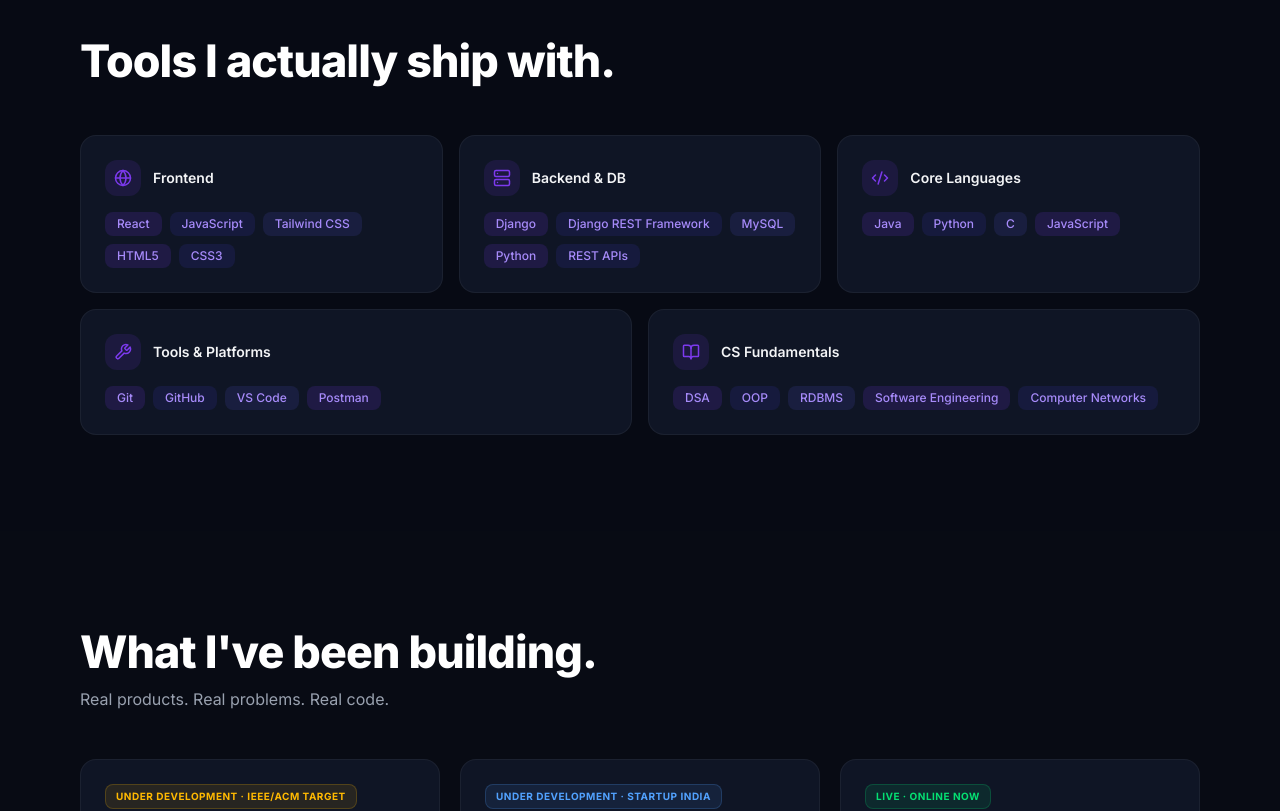
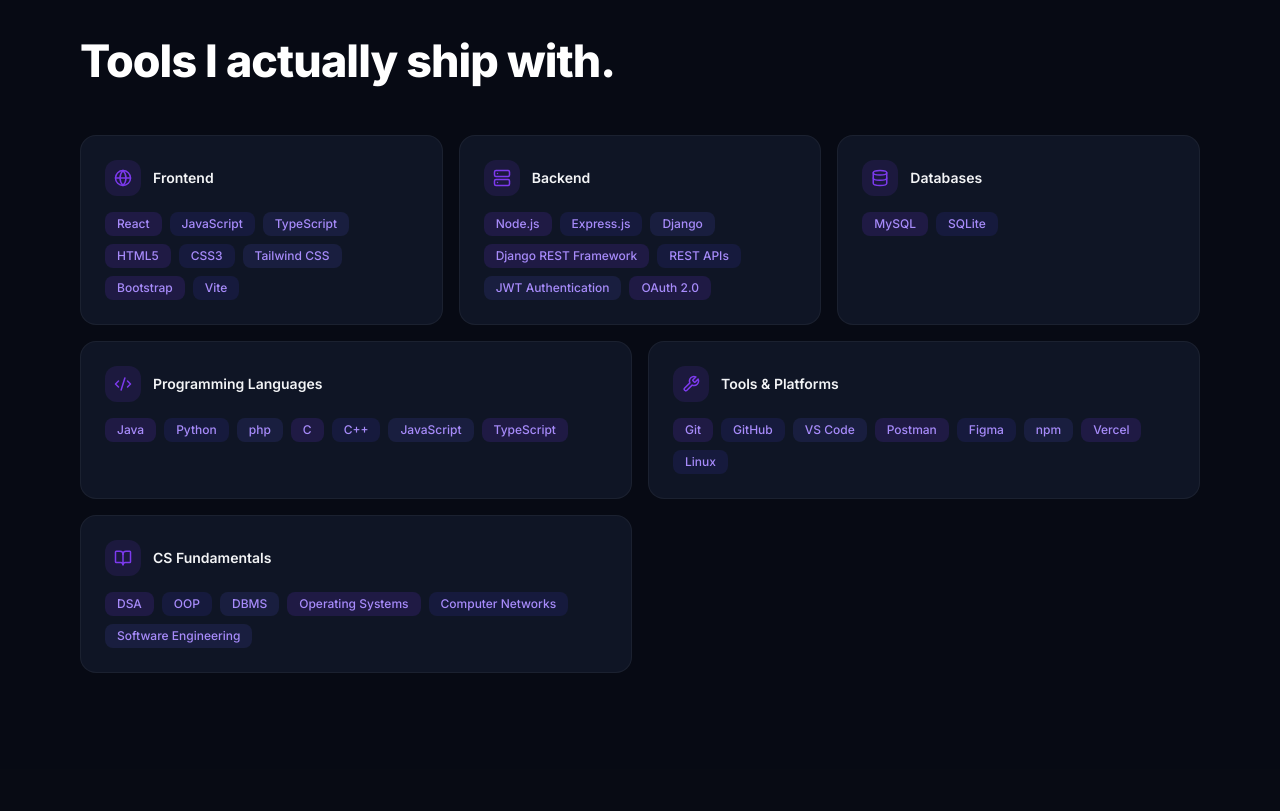
Before and after one commit to gillbert-joshua77/Gillbert-Joshua-Portfolio, a React (Vite) app: page / in a window 1280 px wide. Shown: the part 1420-2231 px from the top of the page. Built offline with nearby package versions, Linux system fonts and the light colour scheme.

Commit message:
refactor(portfolio): reorganize skills into backend, databases, and tools

```diff
--- a/index.html
+++ b/index.html
@@ -53,7 +53,7 @@
         "sameAs": [
           "https://www.linkedin.com/in/gillbert-joshua-mj-35489a419/",
           "https://github.com/gillbert-joshua77",
-          "https://leetcode.com/u/Gillbert-Joshua/",
+          "https://leetcode.com/u/Gillbert-Joshua",
           "https://x.com/GillbertJosh",
           "https://www.facebook.com/profile.php?id=61591553382790"
         ]
--- a/src/app/components/Skills.tsx
+++ b/src/app/components/Skills.tsx
@@ -1,6 +1,6 @@
 import { useRef } from "react";
 import { motion, useInView } from "motion/react";
-import { Globe, Server, Code2, Wrench, BookOpen } from "lucide-react";
+import { Globe, Server, Code2, Wrench, BookOpen,Database } from "lucide-react";
 
 interface SkillsProps {
   theme: "dark" | "light";
@@ -10,31 +10,82 @@
   {
     icon: Globe,
     title: "Frontend",
-    items: ["React", "JavaScript", "Tailwind CSS", "HTML5", "CSS3"],
+    items: [
+      "React",
+      "JavaScript",
+      "TypeScript",
+      "HTML5",
+      "CSS3",
+      "Tailwind CSS",
+      "Bootstrap",
+      "Vite",
+    ],
     row: 0,
   },
   {
     icon: Server,
-    title: "Backend & DB",
-    items: ["Django", "Django REST Framework", "MySQL", "Python", "REST APIs"],
+    title: "Backend",
+    items: [
+      "Node.js",
+      "Express.js",
+      "Django",
+      "Django REST Framework",
+      "REST APIs",
+      "JWT Authentication",
+      "OAuth 2.0",
+    ],
+    row: 0,
+  },
+  {
+    icon: Database,
+    title: "Databases",
+    items: [
+      "MySQL",
+      "SQLite",
+      // "MongoDB", // Uncomment if you've used it
+    ],
     row: 0,
   },
   {
     icon: Code2,
-    title: "Core Languages",
-    items: ["Java", "Python", "C", "JavaScript"],
-    row: 0,
+    title: "Programming Languages",
+    items: [
+      "Java",
+      "Python",
+      "php",
+      "C",
+      "C++",
+      "JavaScript",
+      "TypeScript",
+    ],
+    row: 1,
   },
   {
     icon: Wrench,
     title: "Tools & Platforms",
-    items: ["Git", "GitHub", "VS Code", "Postman"],
+    items: [
+      "Git",
+      "GitHub",
+      "VS Code",
+      "Postman",
+      "Figma",
+      "npm",
+      "Vercel",
+      "Linux",
+    ],
     row: 1,
   },
   {
     icon: BookOpen,
     title: "CS Fundamentals",
-    items: ["DSA", "OOP", "RDBMS", "Software Engineering", "Computer Networks"],
+    items: [
+      "DSA",
+      "OOP",
+      "DBMS",
+      "Operating Systems",
+      "Computer Networks",
+      "Software Engineering",
+    ],
     row: 1,
   },
 ];
```
